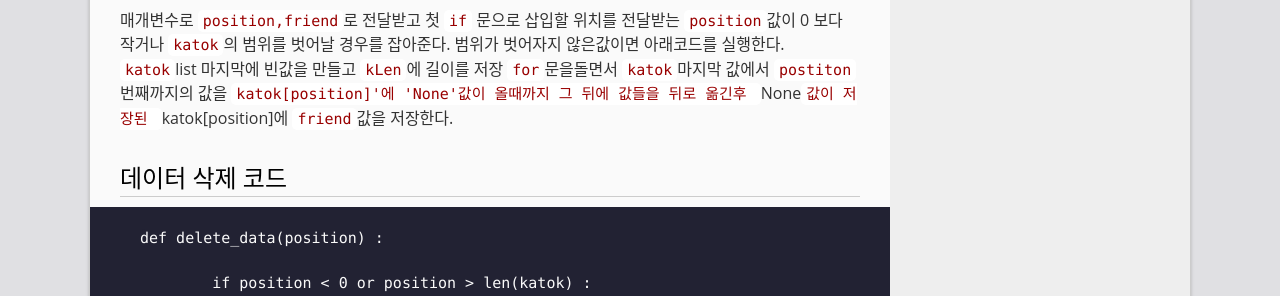
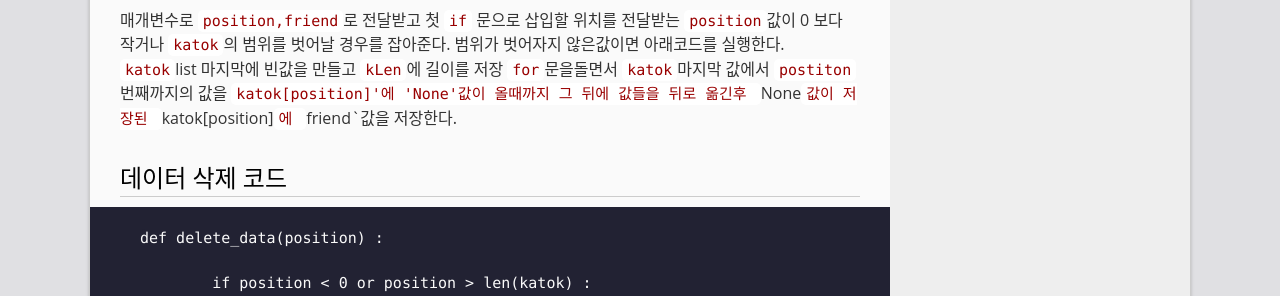
Before and after one commit to bh6366632/bh6366632.github.com, a Jekyll site: the page built from _posts/2024-04-07-linearlist.md, in a window 1280 px wide and 900 px high, scrolled down 2674 px. Shown: the part 153-449 px from the top of the window. Built offline with Jekyll 4.4.1, drawn with Linux system fonts in a browser that asks for light colours.

````diff
--- a/_posts/2024-04-07-linearlist.md
+++ b/_posts/2024-04-07-linearlist.md
@@ -123,7 +123,7 @@ def insert_data(position, friend) :
 `katok`list 마지막에 빈값을 만들고 `kLen`에 길이를 저장
 `for`문을돌면서 `katok`마지막 값에서 `postiton`번째까지의 값을
 `katok[position]'에 'None'값이 올때까지 그 뒤에 값들을 뒤로 옮긴후
-`None`값이 저장된 `katok[position]에 `friend`값을 저장한다.
+`None`값이 저장된 `katok[position]`에 `friend`값을 저장한다.
 # 데이터 삭제 코드
 ```
 def delete_data(position) :
````
